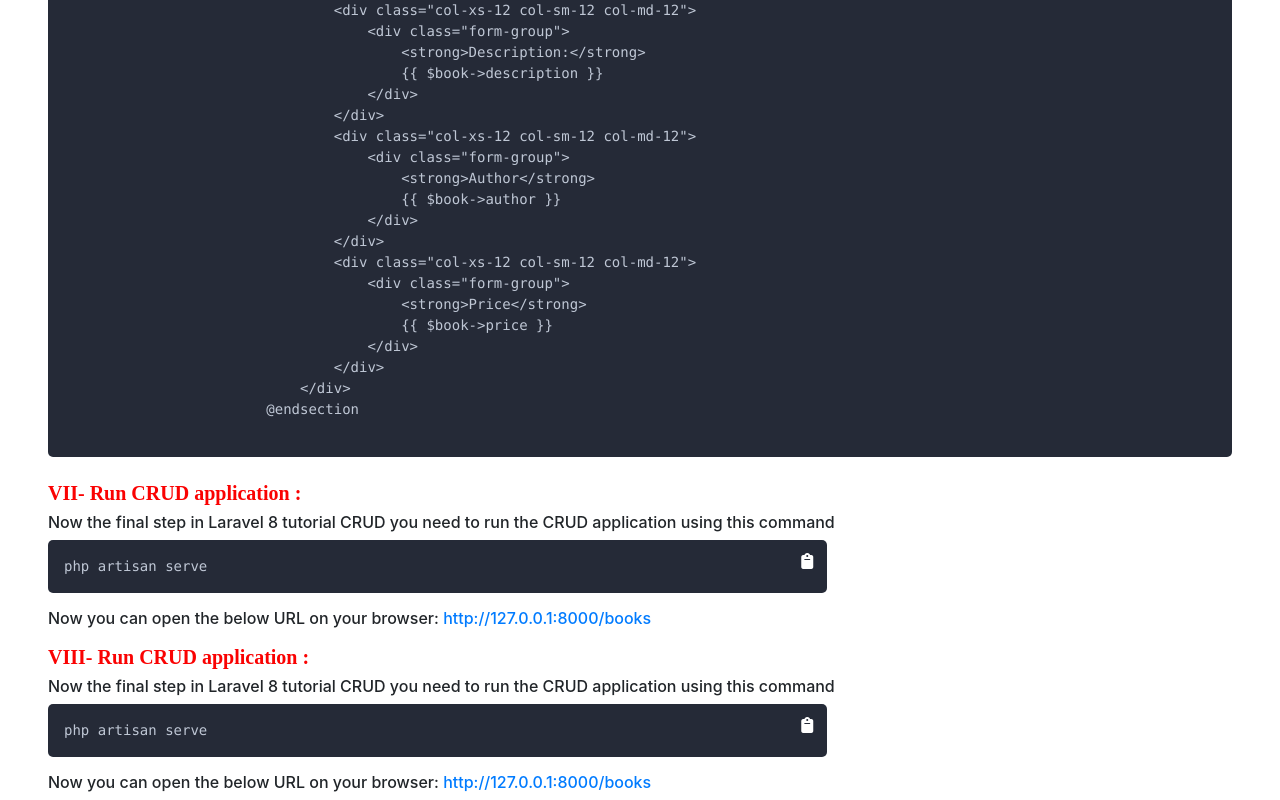
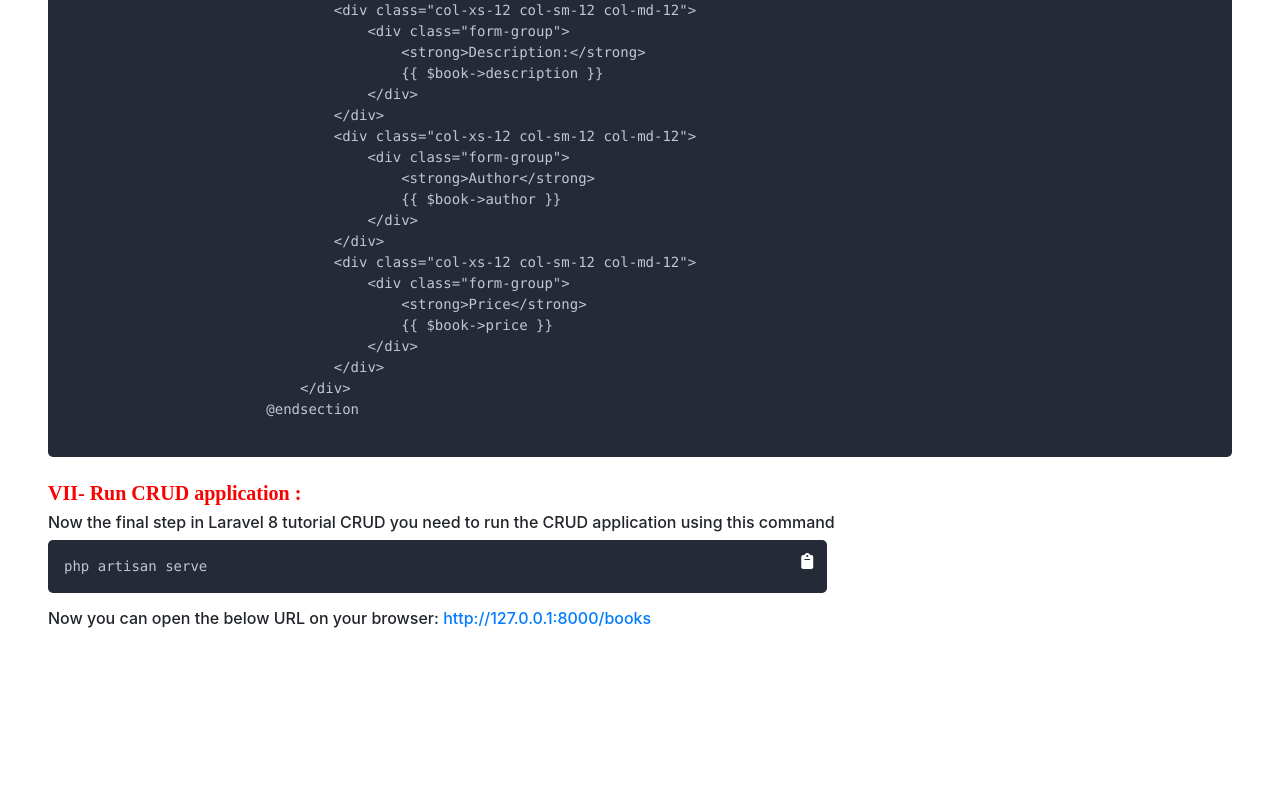
Before and after one commit to aymensmida/how-to-create-crud-application-with-laravel, a plain HTML site: page course.html in a window 1280 px wide. Shown: the part 9872-10672 px from the top of the page. After the commit the page ends 10509 px from the top, so only its background shows below. Drawn offline with nearby package versions, Linux system fonts and the light colour scheme; a web font is replaced by a local one.

Commit message:
add comment

```diff
--- a/course.html
+++ b/course.html
@@ -675,7 +675,7 @@ class BookController extends Controller
             </div>
 
         </div>
-        <div class="row mt-2">
+       <!--  <div class="row mt-2">
             <div class="col-12">
                 <h2 class="Title">VIII- Run CRUD application :</h2>
                 <h6>Now the final step in Laravel 8 tutorial CRUD you need to run the CRUD application using this command </h6>
@@ -695,7 +695,7 @@ class BookController extends Controller
 
             </div>
 
-        </div>
+        </div> -->
 
 
     </div>
```
